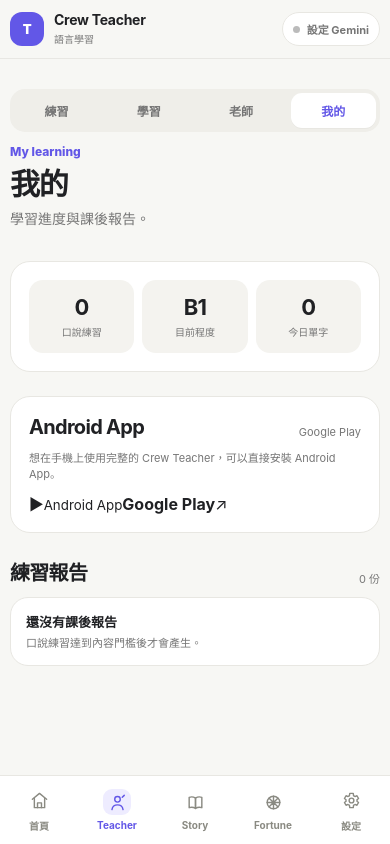
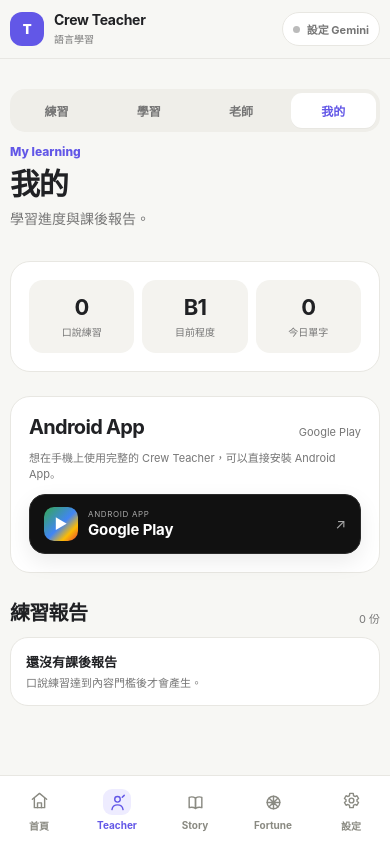
Before and after one commit to magic76/magic76.github.io, a React (Vite) app in the folder web-spa/: page /#/teacher/me in a window 390 px wide. Built offline with nearby package versions, Linux system fonts and the light colour scheme.

Commit message:
feat: style Google Play links

```diff
--- a/web-spa/src/styles.css
+++ b/web-spa/src/styles.css
@@ -49,3 +49,5 @@ body{min-height:100vh}
 
 .story-player-live-status{display:flex;align-items:center;gap:8px;padding:9px 11px;border-radius:12px;background:var(--surface-alt);font-size:11px;color:var(--muted);margin:8px 0}.story-player-live-status i{width:7px;height:7px;border-radius:50%;background:#aaa;flex:none}.story-player-live-status[data-state="listening"] i{background:#4b9b67}.story-player-live-status[data-state="speaking"] i{background:var(--accent);box-shadow:0 0 0 5px color-mix(in srgb,var(--accent) 13%,transparent)}.story-player-live-status[data-state="error"] i{background:#b34b4b}.story-player-live-tools{display:flex;align-items:center;gap:7px;flex-wrap:wrap;padding:10px;border:1px solid var(--line);border-radius:14px;background:var(--surface-alt);margin-top:9px}.story-player-live-tools .live-volume{margin-left:auto}.story-player-transcript{display:grid;gap:7px;margin-top:9px}.story-player-transcript>div{display:grid;gap:3px;padding:9px 11px;border-radius:12px;background:var(--surface-alt);font-size:12px;line-height:1.5}.story-player-transcript small{font-size:9px;color:var(--muted);font-weight:800;text-transform:uppercase}.story-player-transcript span{white-space:pre-wrap}
 @media(max-width:720px){.story-player-live-tools{display:grid;grid-template-columns:1fr 1fr}.story-player-live-tools .live-volume{grid-column:1/-1;margin-left:0;justify-content:center}}
+
+.play-store-grid{display:grid;grid-template-columns:repeat(2,minmax(0,1fr));gap:10px}.play-store-link{display:grid;grid-template-columns:34px 1fr auto;gap:10px;align-items:center;padding:12px 14px;border-radius:16px;background:#111;color:#fff;border:1px solid #2a2a2a;text-decoration:none;box-shadow:0 8px 22px rgba(0,0,0,.08);transition:transform .14s ease,box-shadow .14s ease}.play-store-link:hover{transform:translateY(-1px);box-shadow:0 10px 28px rgba(0,0,0,.12)}.play-store-link.compact{display:inline-grid;min-width:220px}.play-store-mark{width:34px;height:34px;border-radius:10px;background:linear-gradient(135deg,#34a853,#4285f4 52%,#fbbc04 76%,#ea4335);display:grid;place-items:center;font-size:14px;color:#fff}.play-store-copy{display:grid;gap:1px}.play-store-copy small{font-size:8px;letter-spacing:.08em;color:#aaa;text-transform:uppercase}.play-store-copy strong{font-size:15px;letter-spacing:-.01em}.play-store-arrow{font-size:14px;color:#aaa}@media(max-width:620px){.play-store-grid{grid-template-columns:1fr}.play-store-link.compact{display:grid;min-width:0;width:100%}}
```
